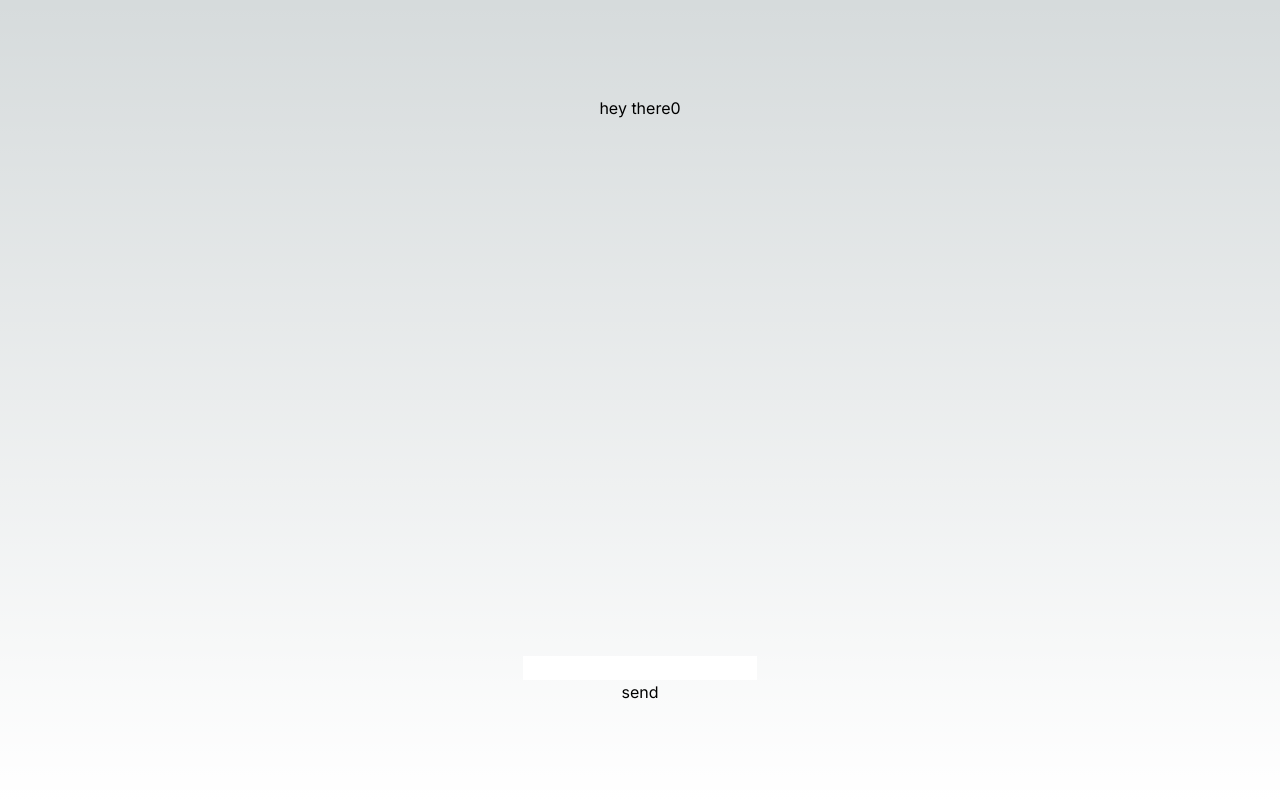
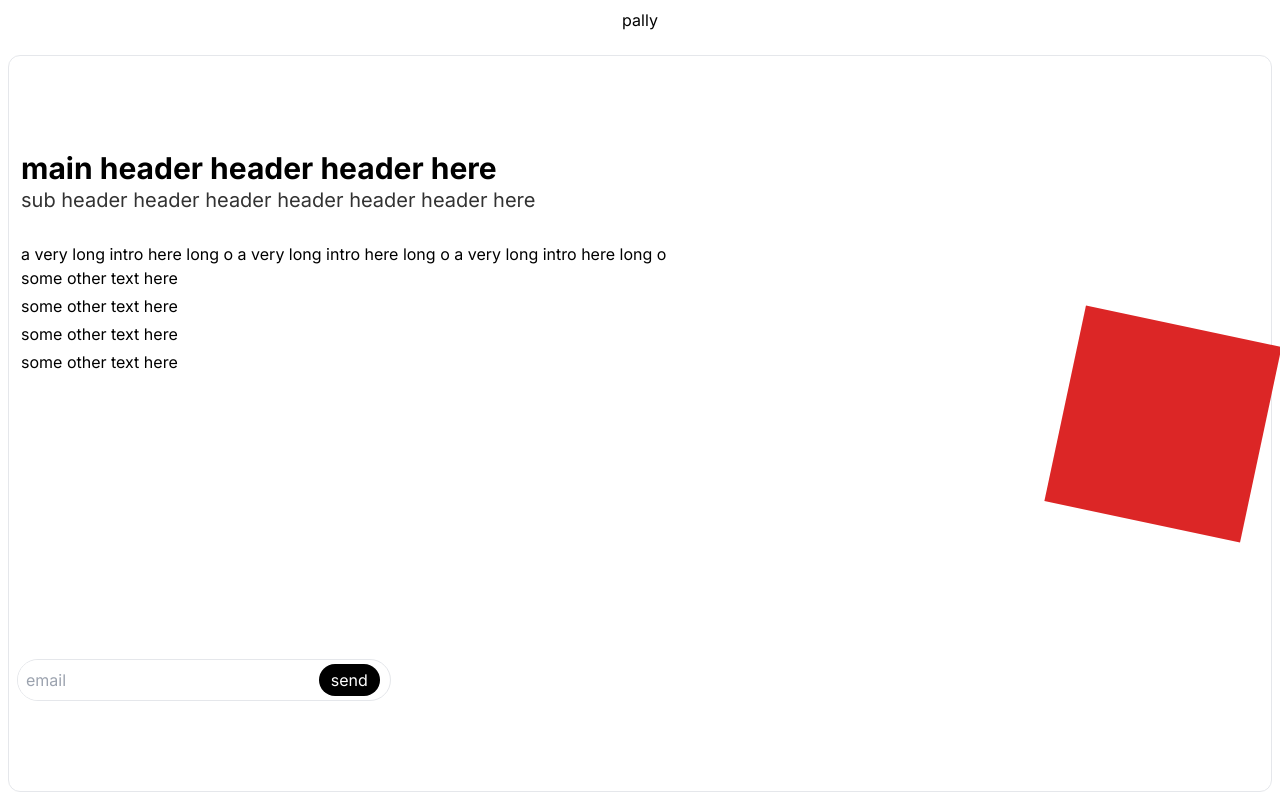
Before and after one commit to NwobiaDavid/pallly, a Next.js app: page / in a window 1280 px wide. Built offline with nearby package versions, Linux system fonts and the light colour scheme; no server answers; the database is empty.

Commit message:
added the main functionality

```diff
--- a/app/globals.css
+++ b/app/globals.css
@@ -2,7 +2,7 @@
 @tailwind components;
 @tailwind utilities;
 
-:root {
+/* :root {
   --foreground-rgb: 0, 0, 0;
   --background-start-rgb: 214, 219, 220;
   --background-end-rgb: 255, 255, 255;
@@ -24,7 +24,7 @@ body {
       rgb(var(--background-end-rgb))
     )
     rgb(var(--background-start-rgb));
-}
+} */
 
 @layer utilities {
   .text-balance {
--- a/app/page.tsx
+++ b/app/page.tsx
@@ -82,14 +82,51 @@ export default function Home() {
   }
 
   return (
-    <main className="flex min-h-screen flex-col items-center justify-between p-24">
-      hey there
+    <main className="flex h-screen flex-col items-center justify-between p-2">
+      {/* hey there
       {count}
       {submitted && showPopUp && <div>pop up here</div>}
       <div className="flex flex-col">
         <input type="email" value={email} onChange={handleEmailChange} />
         <button onClick={postData}>send</button>
+      </div> */}
+
+      <div className="h-[6%] ">
+        <h1>pally</h1>
       </div>
+      <div className="border relative p-2 rounded-xl lg:justify-between justify-center items-center flex flex-col lg:flex-row w-full h-[94%] ">
+
+        <div className="flex flex-col lg:justify-around lg:w-[60%] h-full z-20 ">
+          <div>
+            <div className=" p-1 " >
+              <h2 className="text-3xl font-bold " > main header header header here</h2>
+              <h3 className="text-xl opacity-80 " >sub header header header header header header here</h3>
+            </div>
+            <div className=" p-1 mt-5 mb-16 ">
+              <h4>a very long intro here long o a very long intro here long o a very long intro here long o</h4>
+              <p>some other text here</p>
+              <p className="my-1" >some other text here</p>
+              <p>some other text here</p>
+              <p className="my-1" >some other text here</p>
+            </div>
+          </div>
+
+          <div className=" mt-12 lg:w-[50%] ">
+            <div className="relative border bg-white overflow-hidden flex items-center rounded-full  ">
+              <input className="p-2 outline-none w-[80%] " type="email" placeholder="email" name="" id="" />
+              <button className="absolute px-3 py-1 my-1 rounded-full right-[10px] bg-black text-white " >send</button>
+            </div>
+          </div>
+        </div>
+
+        <div className=" h-full lg:top-0 top-[20%] lg:relative absolute flex justify-center items-center  " >
+          <div className="h-[200px]  w-[200px] bg-red-600 rotate-12 " >
+
+          </div>
+        </div>
+
+      </div>
+
     </main>
   );
 }
```
